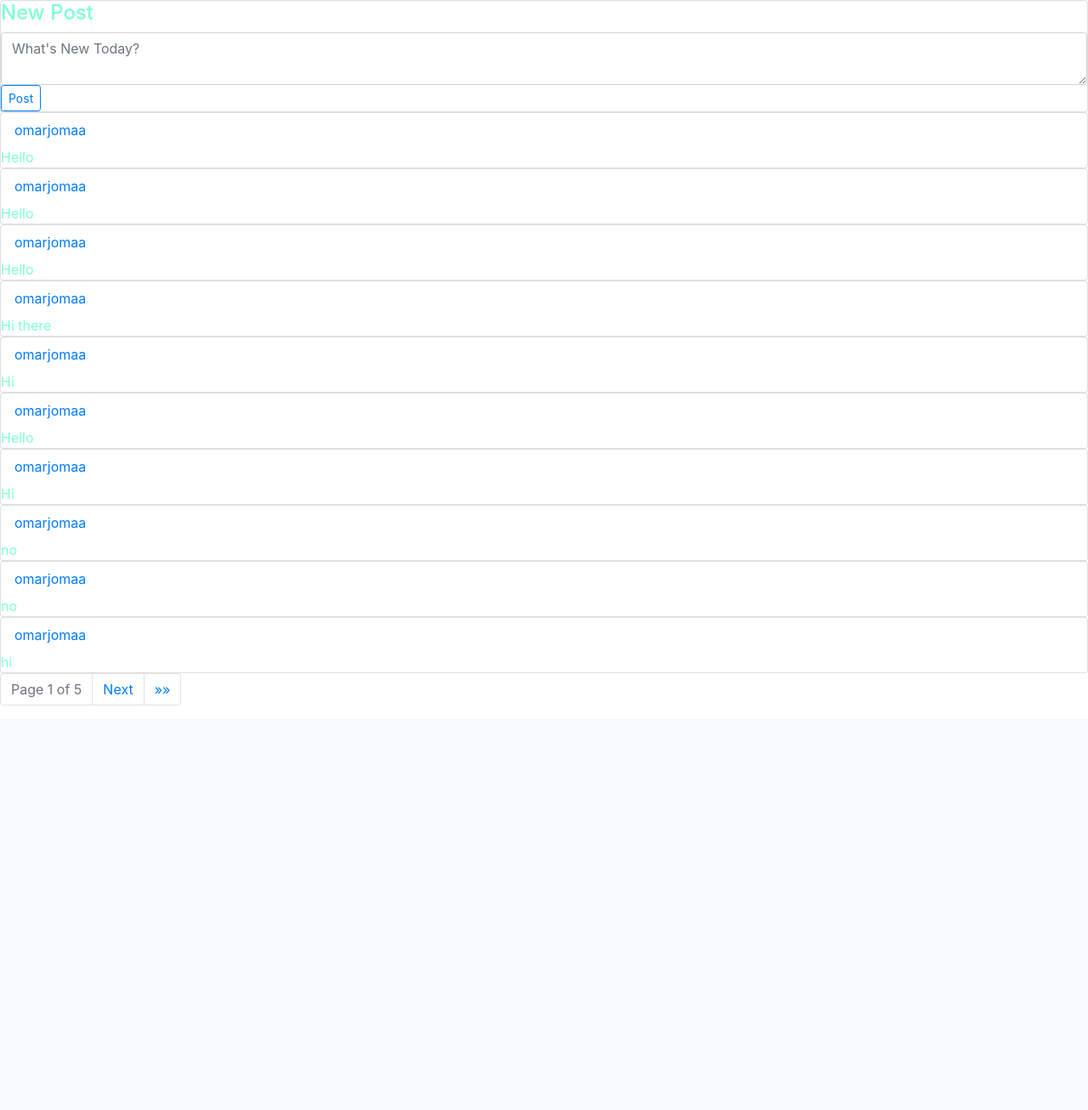
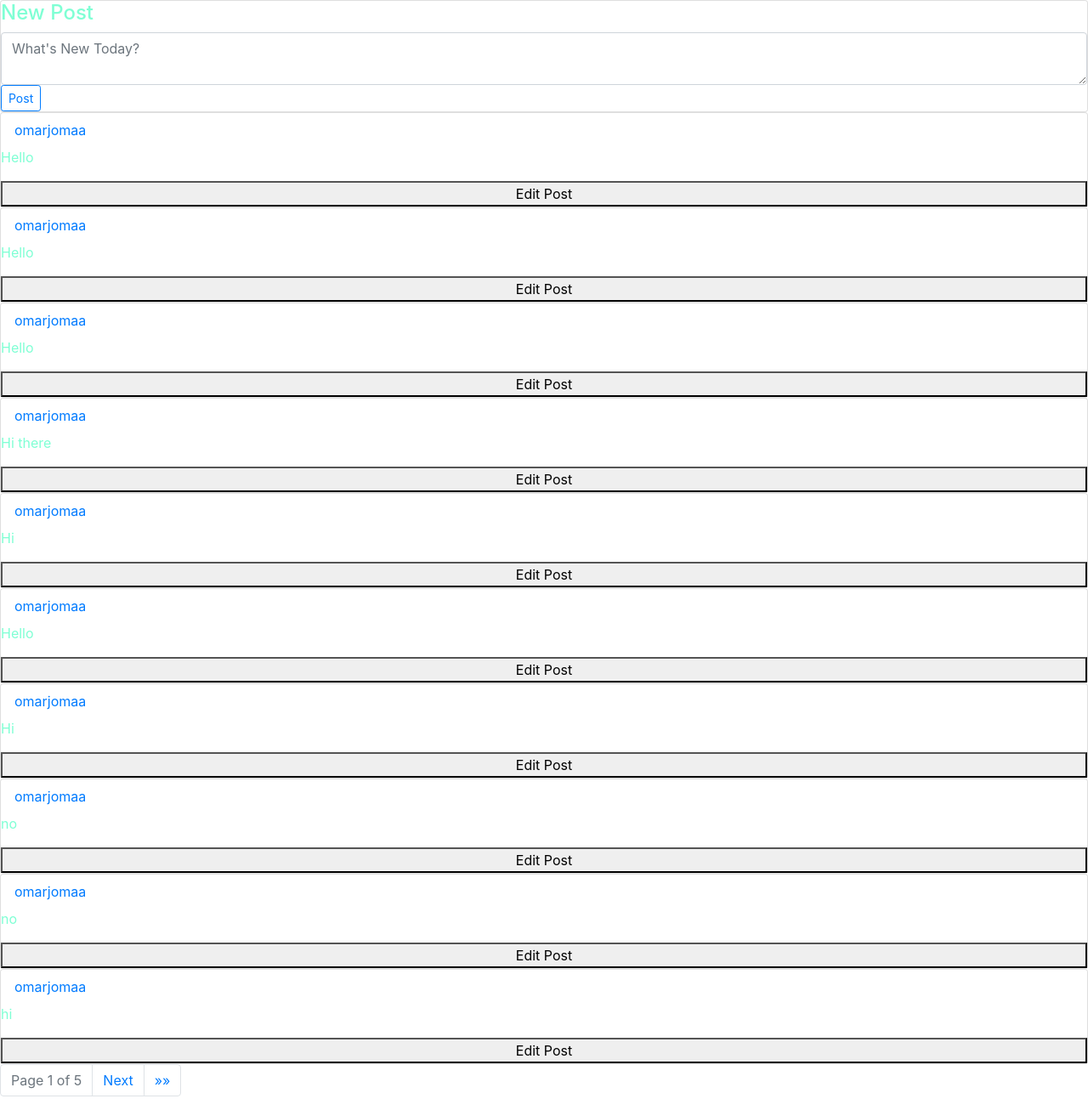
Before and after one commit to ojomaa/h, a Django app: page / in a window 1280 px wide. Shown: the part 56-1362 px from the top of the page at 85% size. Before the commit the page ends 886 px from the top, so only its background shows below. Run offline with Django 3.2, Linux system fonts and the light colour scheme; a user stored in the database is signed in; data comes from the database, SQL or seed files in the repository; both versions use the stored data as it was after the commit; some libraries are stand-ins or nearby versions.

Commit message:
Add edit functionality to posts

```diff
--- /dev/null
+++ b/kinect/static/network/edit.js
@@ -0,0 +1,53 @@
+document.addEventListener('DOMContentLoaded', function () {
+    const edit_button = document.querySelectorAll('.edit');
+    edit_button.forEach(button => button.addEventListener('click', edit))
+    }
+);
+
+function edit(event) {
+
+    // Get the post ID
+    const card = event.target.closest('.card')
+    const id= card.id
+
+    // Update the HTML to the edit HTML
+    fetch(`/post/${id}`)
+    .then(response => response.json())
+    .then(result => {
+        console.log(result)
+        card.innerHTML= `
+        <p>${result.user}</p>
+        <textarea></textarea>
+        <button class="save">Save</button>
+        `
+        // Save the new body
+        const saveButton = card.querySelector('.save');
+            saveButton.addEventListener('click', () => {
+                const updatedBody = card.querySelector('textarea').value;
+
+                fetch(`/post/${id}`, {
+                    method: 'PUT',
+                    body: JSON.stringify({
+                        body:updatedBody
+                    })
+                })
+                .then(response => {
+                    console.log(response)
+                    return response.json()
+                })
+                .then(update => {
+                    console.log(update)
+                    card.innerHTML = `
+                    <h6 class="card-subtitle mb-2 text-muted"> ${update.user} </h6>
+                    <p class="card-text"> ${update.body} </p>
+                    {% if request.user == p.user %}
+                        <button id="edit" type="button" class="btn btn-light"> Edit Post </button>
+                    {% endif %}
+                    `
+                })
+                .catch(error => {
+                    console.error('Error updating post body:', error)});
+
+            });
+    })
+}
--- a/kinect/templates/network/index.html
+++ b/kinect/templates/network/index.html
@@ -14,9 +14,12 @@
         </div>
         <div id="posts">
             {% for p in page_obj %}
-               <div class="card">
-                <a id="user" class="nav-link" href="{% url 'profile' p.user %}"> {{p.user}} </a>
+               <div id="{{p.id}}" class="card">
+                <a class="nav-link" href="{% url 'profile' p.user %}"> {{p.user}} </a>
                 <p class="card-text"> {{p.body}} </p>
+                {% if request.user == p.user %}
+                    <button class="edit" type="button"> Edit Post </button>
+                {% endif %}
                </div>
             {% endfor %}
         </div>
@@ -58,4 +61,5 @@
 {% block script %}
     <link rel="stylesheet" href="{% static 'network/styles.css' %}">
     <script src="{% static 'network/index.js' %}"></script>
+    <script src="{% static 'network/edit.js' %}"></script>
 {% endblock %}
--- a/kinect/templates/network/profile.html
+++ b/kinect/templates/network/profile.html
@@ -31,9 +31,12 @@
 
 <div id="posts">
     {% for p in page_obj %}
-       <div class="card">
+       <div id="card" class="card">
         <h6 class="card-subtitle mb-2 text-muted"> {{p.user}} </h6>
         <p class="card-text"> {{p.body}} </p>
+        {% if request.user == p.user %}
+            <button id="edit" type="button" class="btn btn-light"> Edit Post </button>
+        {% endif %}
        </div>
     {% endfor %}
 </div>
@@ -74,4 +77,5 @@
 
 {% block script %}
     <script src="{% static 'network/profile.js' %}"></script>
+    <script src="{% static 'network/edit.js' %}"></script>
 {% endblock%}
--- a/kinect/urls.py
+++ b/kinect/urls.py
@@ -14,4 +14,5 @@ urlpatterns = [
     path("new_post", views.new_post, name="new_post"),
     path("profile/<str:user>", views.profile, name='profile'),
     path("follow/<str:user>", views.follow, name="follow"),
+    path("post/<int:post_id>", views.post, name="post")
 ]
--- a/kinect/views.py
+++ b/kinect/views.py
@@ -87,6 +87,31 @@ def following(request):
         })
 
 
+@login_required
+@csrf_exempt
+def post(request, post_id):
+
+    try:
+        post= NewPost.objects.get(user=request.user, pk=post_id)
+    except NewPost.DoesNotExist:
+        return JsonResponse('Post Does Not Exist You Rat', status=404)
+
+    if request.method == 'GET':
+        return JsonResponse(post.serialize())
+    elif request.method == 'PUT':
+        data = json.loads(request.body)
+        if data.get('body') is not None:
+            post.body = data['body']
+        post.save()
+        return HttpResponse(status=204)
+    else:
+        return JsonResponse({
+            "error": "GET or PUT request required."
+        }, status=400)
+
+
+
+
 @csrf_exempt
 @login_required
 def new_post(request):
```
Also changed, not shown: db.sqlite3.
